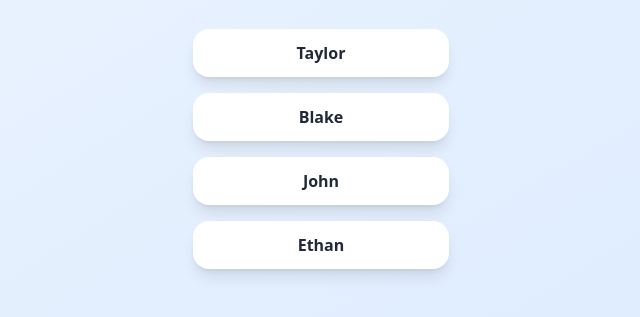
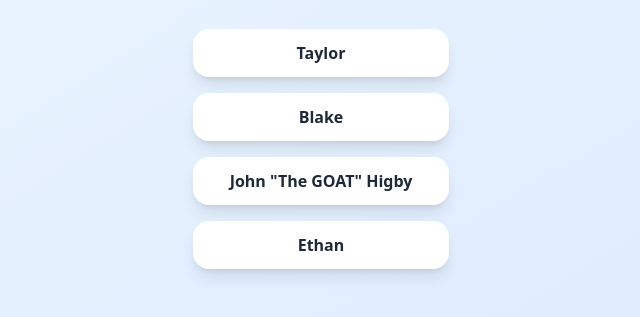
Before and after one commit to BlakeBaird2/IsFall2025, a plain HTML site: page index.html in a window 1280 px wide. Shown: the part 341-658 px from the top of the page, without its empty margins (319-959 px from the left). Drawn offline with nearby package versions, Linux system fonts and the light colour scheme.

Commit message:
the GOAT

```diff
--- a/index.html
+++ b/index.html
@@ -13,7 +13,7 @@
     <ul class="space-y-4">
       <li class="bg-white rounded-2xl shadow-lg px-6 py-3 w-64 mx-auto hover:shadow-xl hover:scale-105 transition transform text-gray-800 font-semibold">Taylor</li>
       <li class="bg-white rounded-2xl shadow-lg px-6 py-3 w-64 mx-auto hover:shadow-xl hover:scale-105 transition transform text-gray-800 font-semibold">Blake</li>
-      <li class="bg-white rounded-2xl shadow-lg px-6 py-3 w-64 mx-auto hover:shadow-xl hover:scale-105 transition transform text-gray-800 font-semibold">John</li>
+      <li class="bg-white rounded-2xl shadow-lg px-6 py-3 w-64 mx-auto hover:shadow-xl hover:scale-105 transition transform text-gray-800 font-semibold">John "The GOAT" Higby</li>
       <li class="bg-white rounded-2xl shadow-lg px-6 py-3 w-64 mx-auto hover:shadow-xl hover:scale-105 transition transform text-gray-800 font-semibold">Ethan</li>
     </ul>
   </div>
```
